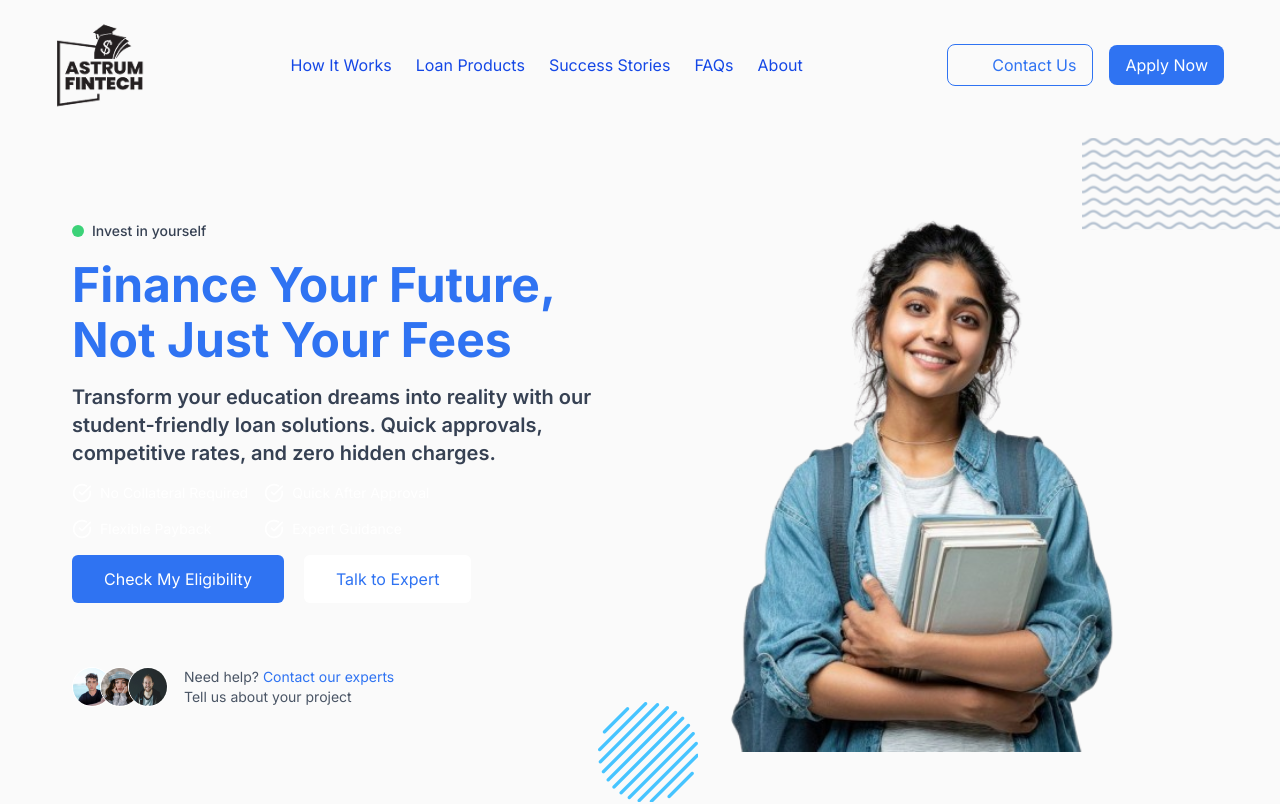
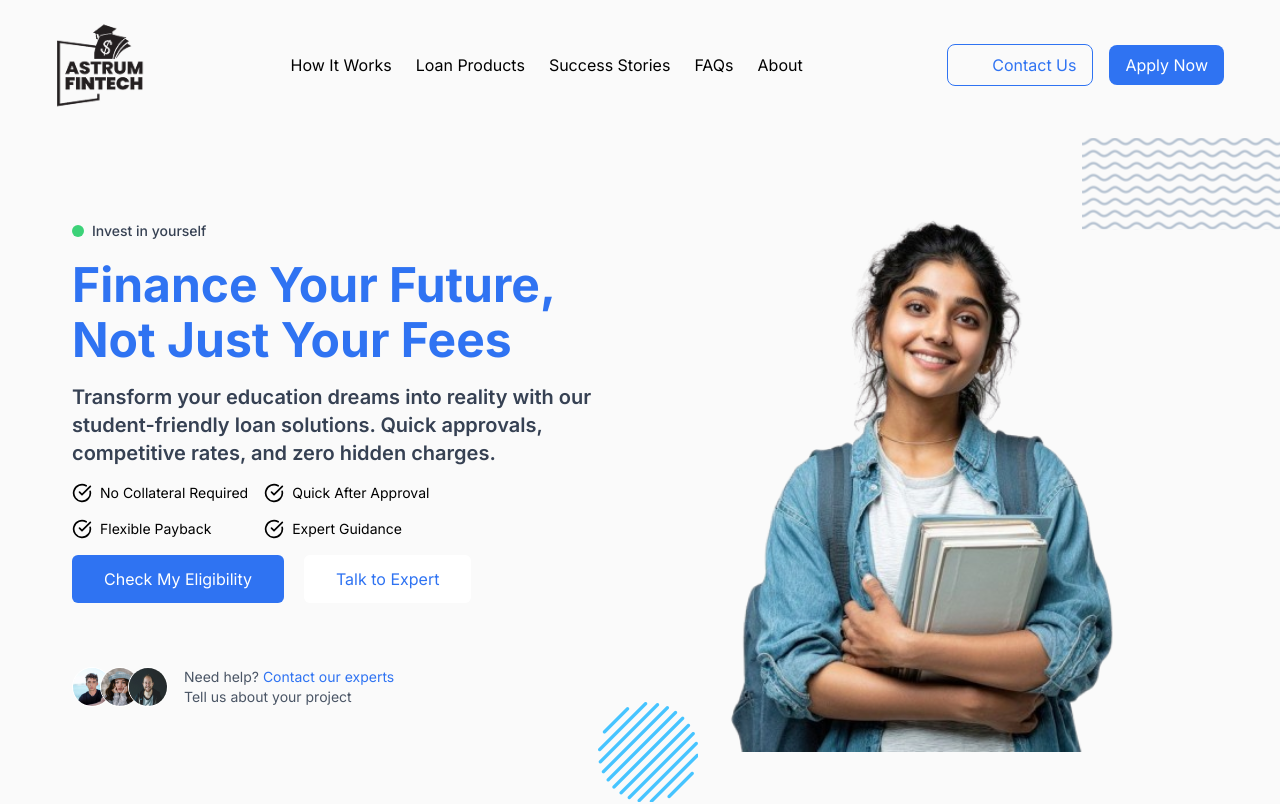
Before and after one commit to pmqmark/Astrum-updated, a Next.js app: page / in a window 1280 px wide. Shown: the top 804 px of the page. Built offline with nearby package versions, Linux system fonts and the light colour scheme; some icons are missing.

Commit message:
feat: update text colors for better accessibility in Hero and HeaderLink components

```diff
--- a/src/components/Home/Hero/index.tsx
+++ b/src/components/Home/Hero/index.tsx
@@ -28,20 +28,20 @@ Not Just Your Fees
           {/* ✅ Bullet points section */}
           <div className="grid grid-cols-2 gap-4 text-sm md:py-0 py-4">
               <div className="flex items-center space-x-2">
-                <CheckCircle className="w-5 h-5 text-primaryColor" />
-                <span className="font-segoe-ui">No Collateral Required</span>
+                <CheckCircle className="w-5 h-5 text-black dark:text-white" />
+                <span className="font-segoe-ui text-black dark:text-white">No Collateral Required</span>
               </div>
               <div className="flex items-center space-x-2">
-                <CheckCircle className="w-5 h-5 text-primaryColor" />
-                <span className="font-segoe-ui">Quick After Approval</span>
+                <CheckCircle className="w-5 h-5 text-black dark:text-white" />
+                <span className="font-segoe-ui text-black dark:text-white">Quick After Approval</span>
               </div>
               <div className="flex items-center space-x-2">
-                <CheckCircle className="w-5 h-5 text-primaryColor" />
-                <span className="font-segoe-ui">Flexible Payback</span>
+                <CheckCircle className="w-5 h-5 text-black dark:text-white" />
+                <span className="font-segoe-ui text-black dark:text-white">Flexible Payback</span>
               </div>
               <div className="flex items-center space-x-2">
-                <CheckCircle className="w-5 h-5 text-primaryColor" />
-                <span className="font-segoe-ui">Expert Guidance</span>
+                <CheckCircle className="w-5 h-5 text-black dark:text-white" />
+                <span className="font-segoe-ui text-black dark:text-white">Expert Guidance</span>
               </div>
             </div>
           <div className='flex flex-row gap-5'>
--- a/src/components/Layout/Header/Navigation/HeaderLink.tsx
+++ b/src/components/Layout/Header/Navigation/HeaderLink.tsx
@@ -26,13 +26,13 @@ const HeaderLink: React.FC<{ item: HeaderItem }> = ({ item }) => {
       <Link
   href={item.href}
   className={`text-base flex py-2 font-normal
-    text-[#2f73f2]
-    hover:text-blue-700
-    dark:text-[#2f73f2]
-    dark:hover:text-blue-700
-    ${path === item.href ? 'text-blue-700' : ''}
-    ${path.startsWith("/blog") && item.href === "/blog" ? "text-blue-700" : ""}
-    ${path.startsWith("/portfolio") && item.href === "/portfolio" ? "text-blue-700" : ""}`}
+    text-black
+    hover:text-gray-700
+    dark:text-white
+    dark:hover:text-gray-300
+    ${path === item.href ? 'text-black font-bold' : ''}
+    ${path.startsWith("/blog") && item.href === "/blog" ? "text-black font-bold" : ""}
+    ${path.startsWith("/portfolio") && item.href === "/portfolio" ? "text-black font-bold" : ""}`}
 >
   {item.label}
   {item.submenu && (
```
